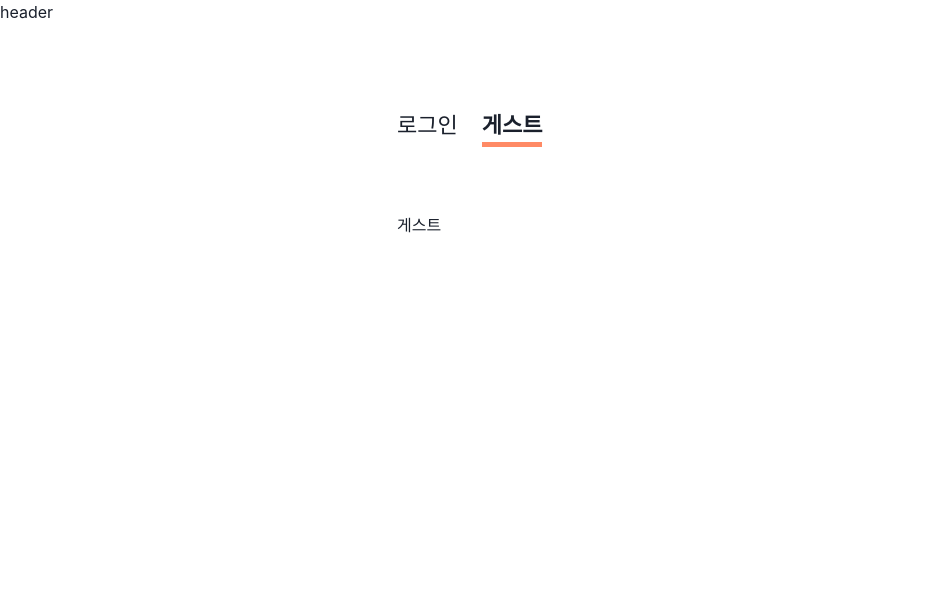
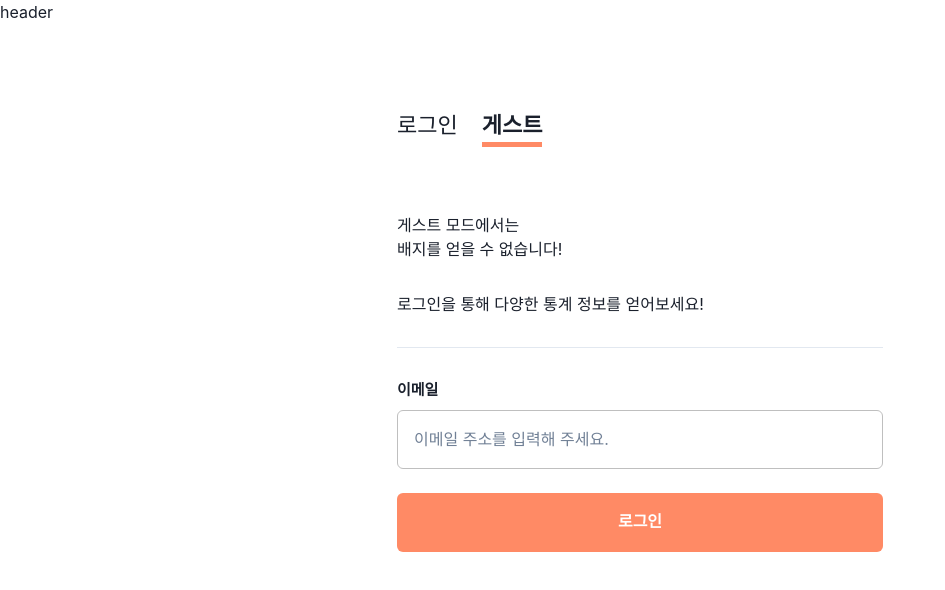
Before and after one commit to msdio/Tamago, a Next.js app in the folder client/: page /login in a window 1280 px wide. Both pictures are taken after a click on the tab "게스트". Shown: the top 590 px of the page, without its empty margins (0-945 px from the left). Built offline with nearby package versions, Linux system fonts and the light colour scheme.

Commit message:
[#12] feat: guest

```diff
--- /dev/null
+++ b/client/component/login/guest.tsx
@@ -0,0 +1,25 @@
+import { Box, Button, Text } from '@chakra-ui/react';
+import LoginEmailForm from './login-form/login-email-form';
+
+function Guest() {
+  return (
+    <>
+      <Box>
+        <Text>게스트 모드에서는 </Text>
+        <Text>배지를 얻을 수 없습니다!</Text>
+      </Box>
+      <Box>
+        <Text>로그인을 통해 다양한 통계 정보를 얻어보세요!</Text>
+      </Box>
+      <hr />
+      <Box>
+        <LoginEmailForm />
+
+        <Button colorScheme='tamago' mt={6} h='59px' w='full'>
+          로그인
+        </Button>
+      </Box>
+    </>
+  );
+}
+export default Guest;
--- a/client/component/login/login-form/index.tsx
+++ b/client/component/login/login-form/index.tsx
@@ -1,23 +1,13 @@
 import { Input, Flex, Checkbox, Button, Text, FormControl, FormLabel } from '@chakra-ui/react';
 import Image from 'next/image';
+import LoginEmailForm from './login-email-form';
 import LoginPasswordForm from './password';
 
 // NOTE : form 을 더 분리해야 할지는 후에 로직을 만들면서 생각해볼 것 같습니다.
 function LoginForm() {
   return (
     <>
-      <FormControl>
-        <FormLabel fontSize='15px' fontWeight={700}>
-          이메일
-        </FormLabel>
-        <Input
-          type='email'
-          placeholder='이메일 주소를 입력해 주세요.'
-          border={'.6px solid #BFBFBF'}
-          focusBorderColor='tamago.500'
-          h='59px'
-        />
-      </FormControl>
+      <LoginEmailForm />
       <LoginPasswordForm />
       <Flex justifyContent='space-between'>
         <Checkbox defaultChecked colorScheme='tamago'>
--- /dev/null
+++ b/client/component/login/login-form/login-email-form.tsx
@@ -0,0 +1,19 @@
+import { FormControl, FormLabel, Input } from '@chakra-ui/react';
+
+function LoginEmailForm() {
+  return (
+    <FormControl>
+      <FormLabel fontSize='15px' fontWeight={700}>
+        이메일
+      </FormLabel>
+      <Input
+        type='email'
+        placeholder='이메일 주소를 입력해 주세요.'
+        border={'.6px solid #BFBFBF'}
+        focusBorderColor='tamago.500'
+        h='59px'
+      />
+    </FormControl>
+  );
+}
+export default LoginEmailForm;
--- a/client/src/pages/login.tsx
+++ b/client/src/pages/login.tsx
@@ -1,4 +1,5 @@
 import { TabList, TabPanels, Tabs } from '@chakra-ui/react';
+import Guest from '../../component/login/guest';
 import LoginLayout from '../../component/login/layout';
 import LoginForm from '../../component/login/login-form';
 import LoginTab from '../../component/login/login-tab';
@@ -18,7 +19,7 @@ export default function LoginPage() {
             <LoginForm />
           </TabPanelWrapper>
           <TabPanelWrapper>
-            <p>게스트</p>
+            <Guest />
           </TabPanelWrapper>
         </TabPanels>
       </Tabs>
```
